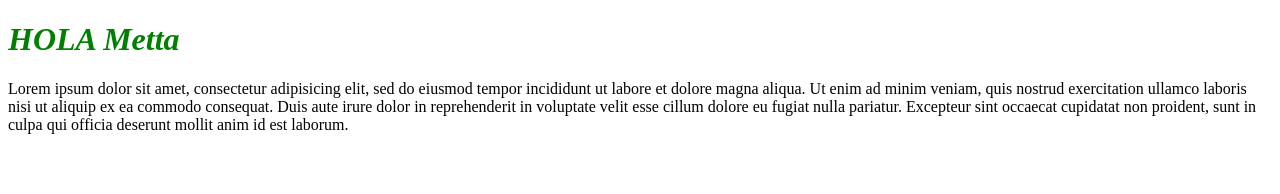
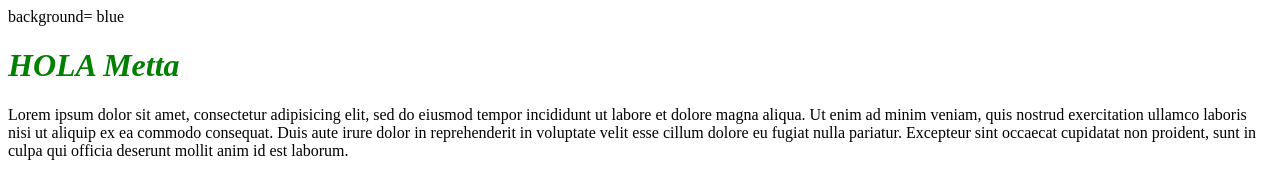
Before and after one commit to Tosomx/PrimerRepositorio, a plain HTML site: page index.html in a window 1280 px wide. Drawn offline with Linux system fonts and the light colour scheme.

Commit message:
cambios en index

```diff
--- a/index.html
+++ b/index.html
@@ -2,10 +2,11 @@
 <html>
   <head>
     <meta charset="utf-8">
-    <title>Metta</title>
+    <title>Mettandem</title>
     <link rel="stylesheet" href="css/main.css">
   </head>
   <body>
+    background= blue
       <h1 id="segundo_titulo"> HOLA Metta</h1>
     Lorem ipsum dolor sit amet, consectetur adipisicing elit, sed do eiusmod tempor incididunt ut labore et dolore magna aliqua. Ut enim ad minim veniam, quis nostrud exercitation ullamco laboris nisi ut aliquip ex ea commodo consequat. Duis aute irure dolor in reprehenderit in voluptate velit esse cillum dolore eu fugiat nulla pariatur. Excepteur sint occaecat cupidatat non proident, sunt in culpa qui officia deserunt mollit anim id est laborum.
     </body>
```
